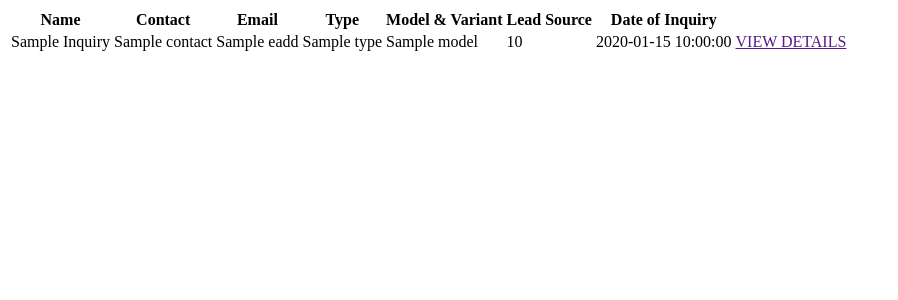
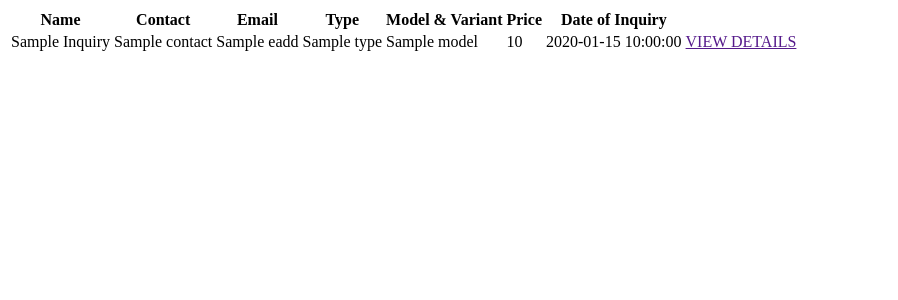
Before and after one commit to monddiestro/newcars-inquiry, a PHP site: the page made by application/views/financing.php in a window 1280 px wide. Shown: the top 300 px of the page, without its empty margins (0-898 px from the left). Run offline with PHP 8.4, Linux system fonts and the light colour scheme; the template is opened without the code that fills it: most values are stand-ins (such as "Sample title", 1, 10 or a date in 2020); data that the repository does not hold is empty.

Commit message:
fix table

```diff
--- a/application/views/financing.php
+++ b/application/views/financing.php
@@ -9,7 +9,7 @@
             <th>Email</th>
             <th>Type</th>
             <th>Model & Variant</th>
-            <th>Lead Source</th>
+            <th>Price</th>
             <th>Date of Inquiry</th>
             <th></th>
           </tr>
```
